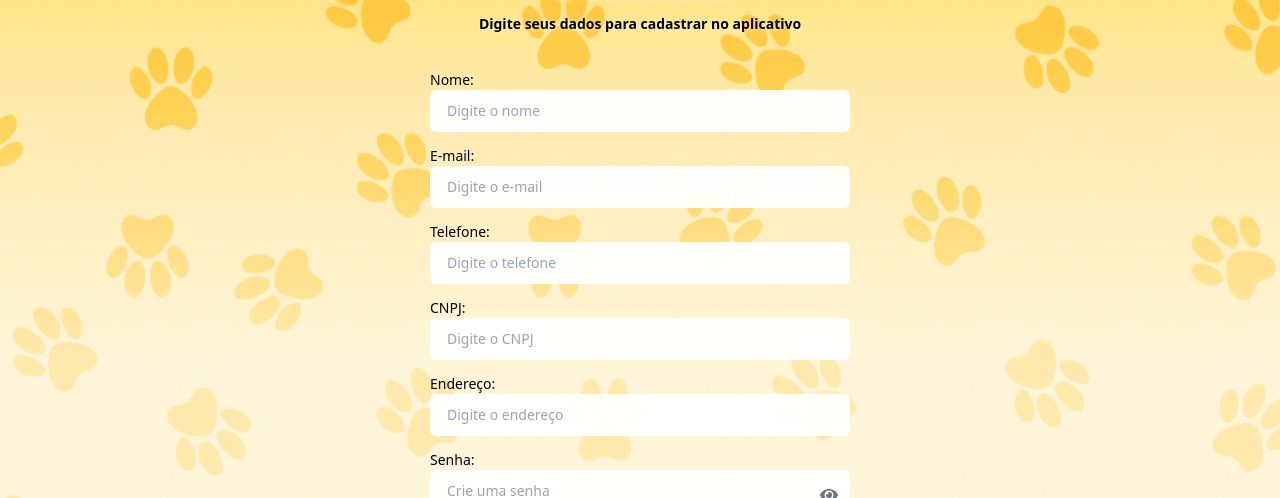
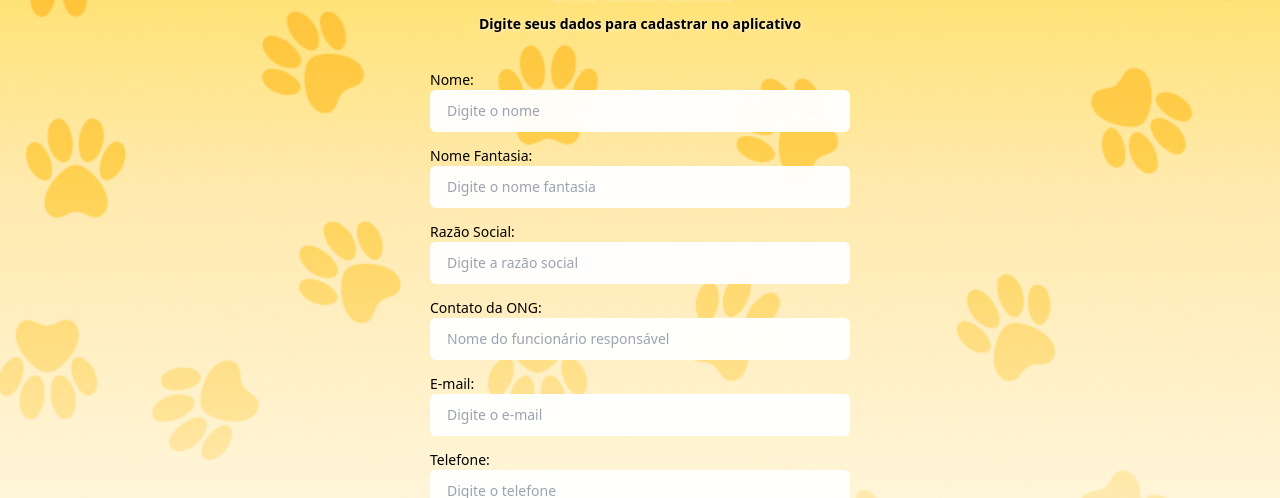
Before and after one commit to proffillipesilva/petmatch-front-end-tcc, a React (Create React App) app: page / in a window 1280 px wide. Both pictures are taken after a click on the link "Cadastre-se". Shown: the part 302-800 px from the top of the page. Built offline with nearby package versions, Linux system fonts and the light colour scheme.

Commit message:
commit com botao do google e cadastro ong completo

```diff
--- a/package.json
+++ b/package.json
@@ -3,6 +3,7 @@
   "version": "0.1.0",
   "private": true,
   "dependencies": {
+    "@react-oauth/google": "^0.12.2",
     "@testing-library/dom": "^10.4.1",
     "@testing-library/jest-dom": "^6.7.0",
     "@testing-library/react": "^16.3.0",
--- a/src/MeuForm.js
+++ b/src/MeuForm.js
@@ -2,95 +2,80 @@
 import React, { useState } from "react";
 import api from "./api";
 import { cnpj } from "cpf-cnpj-validator";
-import { FaEye, FaEyeSlash } from "react-icons/fa"; // usando react-icons
+import { FaEye, FaEyeSlash } from "react-icons/fa";
 
 const MeuForm = ({ onSwitchToLogin }) => {
   const [form, setForm] = useState({
     nomeOng: "",
+    nomeFantasiaOng: "",  // novo
+    razaoSocialOng: "",   // novo
     emailOng: "",
     telefone: "",
     cnpj: "",
     endereco: "",
+    contatoOng: "",        // novo
     senha: "",
     confirmSenha: "",
     termos: false,
   });
 
   const [nomeError, setNomeError] = useState("");
+  const [nomeFantasiaError, setNomeFantasiaError] = useState("");
+  const [razaoSocialError, setRazaoSocialError] = useState("");
   const [emailError, setEmailError] = useState("");
   const [telefoneError, setTelefoneError] = useState("");
   const [cnpjError, setCnpjError] = useState("");
   const [enderecoError, setEnderecoError] = useState("");
+  const [contatoOngError, setContatoOngError] = useState("");
   const [senhaError, setSenhaError] = useState("");
   const [confirmSenhaError, setConfirmSenhaError] = useState("");
   const [termosError, setTermosError] = useState("");
   const [loading, setLoading] = useState(false);
 
-  // estados para mostrar/ocultar senha
   const [showSenha, setShowSenha] = useState(false);
   const [showConfirmSenha, setShowConfirmSenha] = useState(false);
+
+  const handleForm = (e) => {
+    const { name, value, type, checked } = e.target;
+    setForm((prev) => ({ ...prev, [name]: type === "checkbox" ? checked : value }));
+
+    if (name === "nomeOng") setNomeError("");
+    if (name === "nomeFantasiaOng") setNomeFantasiaError("");
+    if (name === "razaoSocialOng") setRazaoSocialError("");
+    if (name === "emailOng") setEmailError("");
+    if (name === "telefone") setTelefoneError("");
+    if (name === "cnpj") setCnpjError("");
+    if (name === "endereco") setEnderecoError("");
+    if (name === "contatoOng") setContatoOngError("");
+    if (name === "senha") setSenhaError("");
+    if (name === "confirmSenha") setConfirmSenhaError("");
+    if (name === "termos") setTermosError("");
+  };
 
   const enviaServidor = async (e) => {
     e.preventDefault();
     let hasError = false;
 
-    // Nome
-    if (!form.nomeOng) {
-      setNomeError("O nome é obrigatório!");
-      hasError = true;
-    } else setNomeError("");
+    if (!form.nomeOng) { setNomeError("O nome é obrigatório!"); hasError = true; }
+    if (!form.nomeFantasiaOng) { setNomeFantasiaError("O nome fantasia é obrigatório!"); hasError = true; }
+    if (!form.razaoSocialOng) { setRazaoSocialError("A razão social é obrigatória!"); hasError = true; }
 
-    // E-mail
     const emailRegex = /^[^\s@]+@[^\s@]+\.com$/;
-    if (!form.emailOng) {
-      setEmailError("O e-mail é obrigatório!");
-      hasError = true;
-    } else if (!emailRegex.test(form.emailOng)) {
-      setEmailError("Digite um e-mail válido que termine com '.com'");
-      hasError = true;
-    } else setEmailError("");
+    if (!form.emailOng) { setEmailError("O e-mail é obrigatório!"); hasError = true; }
+    else if (!emailRegex.test(form.emailOng)) { setEmailError("Digite um e-mail válido que termine com '.com'"); hasError = true; }
 
-    // Telefone
-    if (!form.telefone) {
-      setTelefoneError("O telefone é obrigatório!");
-      hasError = true;
-    } else setTelefoneError("");
+    if (!form.telefone) { setTelefoneError("O telefone é obrigatório!"); hasError = true; }
+    if (!form.cnpj) { setCnpjError("O CNPJ é obrigatório!"); hasError = true; }
+    else if (!cnpj.isValid(form.cnpj)) { setCnpjError("CNPJ inválido!"); hasError = true; }
 
-    // CNPJ
-    if (!form.cnpj) {
-      setCnpjError("O CNPJ é obrigatório!");
-      hasError = true;
-    } else if (!cnpj.isValid(form.cnpj)) {
-      setCnpjError("CNPJ inválido!");
-      hasError = true;
-    } else setCnpjError("");
+    if (!form.endereco) { setEnderecoError("O endereço é obrigatório!"); hasError = true; }
+    if (!form.contatoOng) { setContatoOngError("O contato da ONG é obrigatório!"); hasError = true; }
 
-    // Endereço
-    if (!form.endereco) {
-      setEnderecoError("O endereço é obrigatório!");
-      hasError = true;
-    } else setEnderecoError("");
+    if (!form.senha) { setSenhaError("A senha é obrigatória!"); hasError = true; }
+    if (!form.confirmSenha) { setConfirmSenhaError("A confirmação da senha é obrigatória!"); hasError = true; }
+    else if (form.senha !== form.confirmSenha) { setConfirmSenhaError("As senhas não coincidem!"); hasError = true; }
 
-    // Senha
-    if (!form.senha) {
-      setSenhaError("A senha é obrigatória!");
-      hasError = true;
-    } else setSenhaError("");
-
-    // Confirmar Senha
-    if (!form.confirmSenha) {
-      setConfirmSenhaError("A confirmação da senha é obrigatória!");
-      hasError = true;
-    } else if (form.senha !== form.confirmSenha) {
-      setConfirmSenhaError("As senhas não coincidem!");
-      hasError = true;
-    } else setConfirmSenhaError("");
-
-    // Termos de uso
-    if (!form.termos) {
-      setTermosError("Você deve aceitar os termos de uso!");
-      hasError = true;
-    } else setTermosError("");
+    if (!form.termos) { setTermosError("Você deve aceitar os termos de uso!"); hasError = true; }
 
     if (hasError) return;
 
@@ -98,10 +83,13 @@ const MeuForm = ({ onSwitchToLogin }) => {
       setLoading(true);
       await api.post("/users", {
         nomeOng: form.nomeOng,
+        nomeFantasiaOng: form.nomeFantasiaOng,
+        razaoSocialOng: form.razaoSocialOng,
         emailOng: form.emailOng,
         telefone: form.telefone,
         cnpj: form.cnpj,
         endereco: form.endereco,
+        contatoOng: form.contatoOng,
         senha: form.senha,
       });
       alert("Cadastro realizado com sucesso! Faça login para continuar.");
@@ -112,20 +100,6 @@ const MeuForm = ({ onSwitchToLogin }) => {
     } finally {
       setLoading(false);
     }
-  };
-
-  const handleForm = (e) => {
-    const { name, value, type, checked } = e.target;
-    setForm((prev) => ({ ...prev, [name]: type === "checkbox" ? checked : value }));
-
-    if (name === "nomeOng" && nomeError) setNomeError("");
-    if (name === "emailOng" && emailError) setEmailError("");
-    if (name === "telefone" && telefoneError) setTelefoneError("");
-    if (name === "cnpj" && cnpjError) setCnpjError("");
-    if (name === "endereco" && enderecoError) setEnderecoError("");
-    if (name === "senha" && senhaError) setSenhaError("");
-    if (name === "confirmSenha" && confirmSenhaError) setConfirmSenhaError("");
-    if (name === "termos" && termosError) setTermosError("");
   };
 
   return (
@@ -143,9 +117,7 @@ const MeuForm = ({ onSwitchToLogin }) => {
         <form onSubmit={enviaServidor} className="w-full">
           {/* Nome */}
           <div className="mb-3.5">
-            <label htmlFor="nomeOng" className="block text-black font-medium text-sm text-shadow">
-              Nome:
-            </label>
+            <label htmlFor="nomeOng" className="block text-black font-medium text-sm">Nome:</label>
             <input
               id="nomeOng"
               name="nomeOng"
@@ -153,18 +125,59 @@ const MeuForm = ({ onSwitchToLogin }) => {
               value={form.nomeOng}
               onChange={handleForm}
               placeholder="Digite o nome"
-              className={`w-full text-sm py-2.5 px-3 rounded-md border-[1.5px] ${
-                nomeError ? "border-red-500" : "border-white/80"
-              } bg-white/95 text-black`}
+              className={`w-full text-sm py-2.5 px-3 rounded-md border-[1.5px] ${nomeError ? "border-red-500" : "border-white/80"} bg-white/95 text-black`}
             />
             {nomeError && <p className="text-red-600 text-xs mt-1">{nomeError}</p>}
           </div>
 
-          {/* Email */}
+          {/* Nome Fantasia */}
           <div className="mb-3.5">
-            <label htmlFor="emailOng" className="block text-black font-medium text-sm text-shadow">
-              E-mail:
-            </label>
+            <label htmlFor="nomeFantasiaOng" className="block text-black font-medium text-sm">Nome Fantasia:</label>
+            <input
+              id="nomeFantasiaOng"
+              name="nomeFantasiaOng"
+              type="text"
+              value={form.nomeFantasiaOng}
+              onChange={handleForm}
+              placeholder="Digite o nome fantasia"
+              className={`w-full text-sm py-2.5 px-3 rounded-md border-[1.5px] ${nomeFantasiaError ? "border-red-500" : "border-white/80"} bg-white/95 text-black`}
+            />
+            {nomeFantasiaError && <p className="text-red-600 text-xs mt-1">{nomeFantasiaError}</p>}
+          </div>
+
+          {/* Razão Social */}
+          <div className="mb-3.5">
+            <label htmlFor="razaoSocialOng" className="block text-black font-medium text-sm">Razão Social:</label>
+            <input
+              id="razaoSocialOng"
+              name="razaoSocialOng"
+              type="text"
+              value={form.razaoSocialOng}
+              onChange={handleForm}
+              placeholder="Digite a razão social"
+              className={`w-full text-sm py-2.5 px-3 rounded-md border-[1.5px] ${razaoSocialError ? "border-red-500" : "border-white/80"} bg-white/95 text-black`}
+            />
+            {razaoSocialError && <p className="text-red-600 text-xs mt-1">{razaoSocialError}</p>}
+          </div>
+
+          {/* Contato ONG */}
+          <div className="mb-3.5">
+            <label htmlFor="contatoOng" className="block text-black font-medium text-sm">Contato da ONG:</label>
+            <input
+              id="contatoOng"
+              name="contatoOng"
+              type="text"
+              value={form.contatoOng}
+              onChange={handleForm}
+              placeholder="Nome do funcionário responsável"
+              className={`w-full text-sm py-2.5 px-3 rounded-md border-[1.5px] ${contatoOngError ? "border-red-500" : "border-white/80"} bg-white/95 text-black`}
+            />
+            {contatoOngError && <p className="text-red-600 text-xs mt-1">{contatoOngError}</p>}
+          </div>
+
+          {/* E-mail */}
+          <div className="mb-3.5">
+            <label htmlFor="emailOng" className="block text-black font-medium text-sm">E-mail:</label>
             <input
               id="emailOng"
               name="emailOng"
@@ -172,18 +185,14 @@ const MeuForm = ({ onSwitchToLogin }) => {
               value={form.emailOng}
               onChange={handleForm}
               placeholder="Digite o e-mail"
-              className={`w-full text-sm py-2.5 px-3 rounded-md border-[1.5px] ${
-                emailError ? "border-red-500" : "border-white/80"
-              } bg-white/95 text-black`}
+              className={`w-full text-sm py-2.5 px-3 rounded-md border-[1.5px] ${emailError ? "border-red-500" : "border-white/80"} bg-white/95 text-black`}
             />
             {emailError && <p className="text-red-600 text-xs mt-1">{emailError}</p>}
           </div>
 
           {/* Telefone */}
           <div className="mb-3.5">
-            <label htmlFor="telefone" className="block text-black font-medium text-sm text-shadow">
-              Telefone:
-            </label>
+            <label htmlFor="telefone" className="block text-black font-medium text-sm">Telefone:</label>
             <input
               id="telefone"
               name="telefone"
@@ -191,18 +200,14 @@ const MeuForm = ({ onSwitchToLogin }) => {
               value={form.telefone}
               onChange={handleForm}
               placeholder="Digite o telefone"
-              className={`w-full text-sm py-2.5 px-3 rounded-md border-[1.5px] ${
-                telefoneError ? "border-red-500" : "border-white/80"
-              } bg-white/95 text-black`}
+              className={`w-full text-sm py-2.5 px-3 rounded-md border-[1.5px] ${telefoneError ? "border-red-500" : "border-white/80"} bg-white/95 text-black`}
             />
             {telefoneError && <p className="text-red-600 text-xs mt-1">{telefoneError}</p>}
           </div>
 
           {/* CNPJ */}
           <div className="mb-3.5">
-            <label htmlFor="cnpj" className="block text-black font-medium text-sm text-shadow">
-              CNPJ:
-            </label>
+            <label htmlFor="cnpj" className="block text-black font-medium text-sm">CNPJ:</label>
             <input
               id="cnpj"
               name="cnpj"
@@ -210,18 +215,14 @@ const MeuForm = ({ onSwitchToLogin }) => {
               value={form.cnpj}
               onChange={handleForm}
               placeholder="Digite o CNPJ"
-              className={`w-full text-sm py-2.5 px-3 rounded-md border-[1.5px] ${
-                cnpjError ? "border-red-500" : "border-white/80"
-              } bg-white/95 text-black`}
+              className={`w-full text-sm py-2.5 px-3 rounded-md border-[1.5px] ${cnpjError ? "border-red-500" : "border-white/80"} bg-white/95 text-black`}
             />
             {cnpjError && <p className="text-red-600 text-xs mt-1">{cnpjError}</p>}
           </div>
 
           {/* Endereço */}
           <div className="mb-3.5">
-            <label htmlFor="endereco" className="block text-black font-medium text-sm text-shadow">
-              Endereço:
-            </label>
+            <label htmlFor="endereco" className="block text-black font-medium text-sm">Endereço:</label>
             <input
               id="endereco"
               name="endereco"
@@ -229,18 +230,14 @@ const MeuForm = ({ onSwitchToLogin }) => {
               value={form.endereco}
               onChange={handleForm}
               placeholder="Digite o endereço"
-              className={`w-full text-sm py-2.5 px-3 rounded-md border-[1.5px] ${
-                enderecoError ? "border-red-500" : "border-white/80"
-              } bg-white/95 text-black`}
+              className={`w-full text-sm py-2.5 px-3 rounded-md border-[1.5px] ${enderecoError ? "border-red-500" : "border-white/80"} bg-white/95 text-black`}
             />
             {enderecoError && <p className="text-red-600 text-xs mt-1">{enderecoError}</p>}
           </div>
 
           {/* Senha */}
           <div className="mb-3.5 relative">
-            <label htmlFor="senha" className="block text-black font-medium text-sm text-shadow">
-              Senha:
-            </label>
+            <label htmlFor="senha" className="block text-black font-medium text-sm">Senha:</label>
             <input
               id="senha"
               name="senha"
@@ -248,25 +245,21 @@ const MeuForm = ({ onSwitchToLogin }) => {
               value={form.senha}
               onChange={handleForm}
               placeholder="Crie uma senha"
-              className={`w-full text-sm py-2.5 px-3 pr-10 rounded-md border-[1.5px] ${
-                senhaError ? "border-red-500" : "border-white/80"
-              } bg-white/95 text-black`}
+              className={`w-full text-sm py-2.5 px-3 pr-10 rounded-md border-[1.5px] ${senhaError ? "border-red-500" : "border-white/80"} bg-white/95 text-black`}
             />
             <button
               type="button"
               onClick={() => setShowSenha(!showSenha)}
               className="absolute right-3 top-9 text-gray-500"
             >
-              {showSenha ? <FaEyeSlash size={18} /> : <FaEye size={18} />}
+              {showSenha ? <FaEye size={18} /> : <FaEyeSlash size={18} />}
             </button>
             {senhaError && <p className="text-red-600 text-xs mt-1">{senhaError}</p>}
           </div>
 
           {/* Confirmar Senha */}
           <div className="mb-3.5 relative">
-            <label htmlFor="confirmSenha" className="block text-black font-medium text-sm text-shadow">
-              Confirmar Senha:
-            </label>
+            <label htmlFor="confirmSenha" className="block text-black font-medium text-sm">Confirmar Senha:</label>
             <input
               id="confirmSenha"
               name="confirmSenha"
@@ -274,16 +267,14 @@ const MeuForm = ({ onSwitchToLogin }) => {
               value={form.confirmSenha}
               onChange={handleForm}
               placeholder="Repita a senha"
-              className={`w-full text-sm py-2.5 px-3 pr-10 rounded-md border-[1.5px] ${
-                confirmSenhaError ? "border-red-500" : "border-white/80"
-              } bg-white/95 text-black`}
+              className={`w-full text-sm py-2.5 px-3 pr-10 rounded-md border-[1.5px] ${confirmSenhaError ? "border-red-500" : "border-white/80"} bg-white/95 text-black`}
             />
             <button
               type="button"
               onClick={() => setShowConfirmSenha(!showConfirmSenha)}
               className="absolute right-3 top-9 text-gray-500"
             >
-              {showConfirmSenha ? <FaEyeSlash size={18} /> : <FaEye size={18} />}
+              {showConfirmSenha ? <FaEye size={18} /> : <FaEyeSlash size={18} />}
             </button>
             {confirmSenhaError && <p className="text-red-600 text-xs mt-1">{confirmSenhaError}</p>}
           </div>
@@ -320,14 +311,11 @@ const MeuForm = ({ onSwitchToLogin }) => {
             {loading ? "Cadastrando..." : "Cadastrar"}
           </button>
 
-          <p className="mt-6 text-lg text-gray-500 text-center text-shadow">
+          <p className="mt-6 text-lg text-gray-500 text-center">
             Já tem uma conta?{" "}
             <a
               href="#"
-              onClick={(e) => {
-                e.preventDefault();
-                onSwitchToLogin();
-              }}
+              onClick={(e) => { e.preventDefault(); onSwitchToLogin(); }}
               className="underline text-black hover:text-gray-700"
             >
               Faça login
```
Also changed, not shown: src/App.js (+14 -9 lines), src/LoginScreen.js (+44 -3 lines), 1 other file (tests, documents, lock files or other folders).
